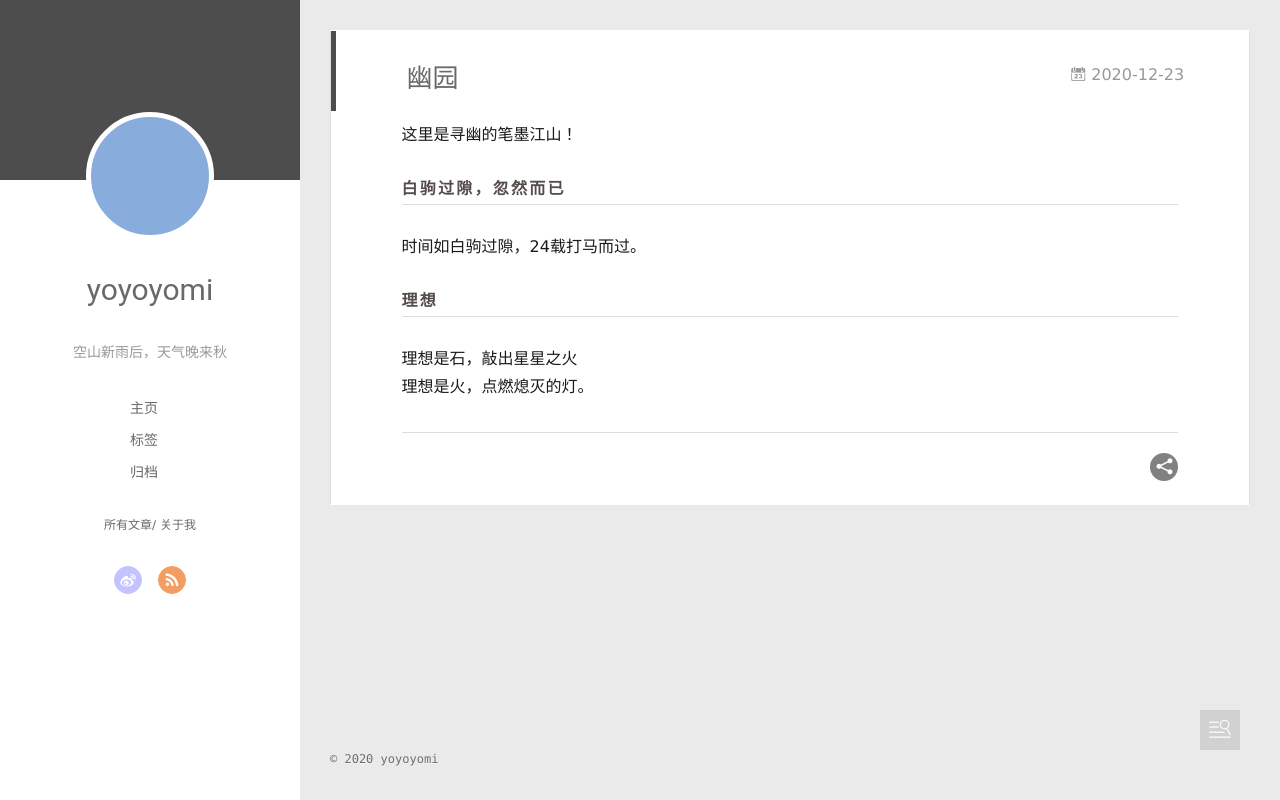
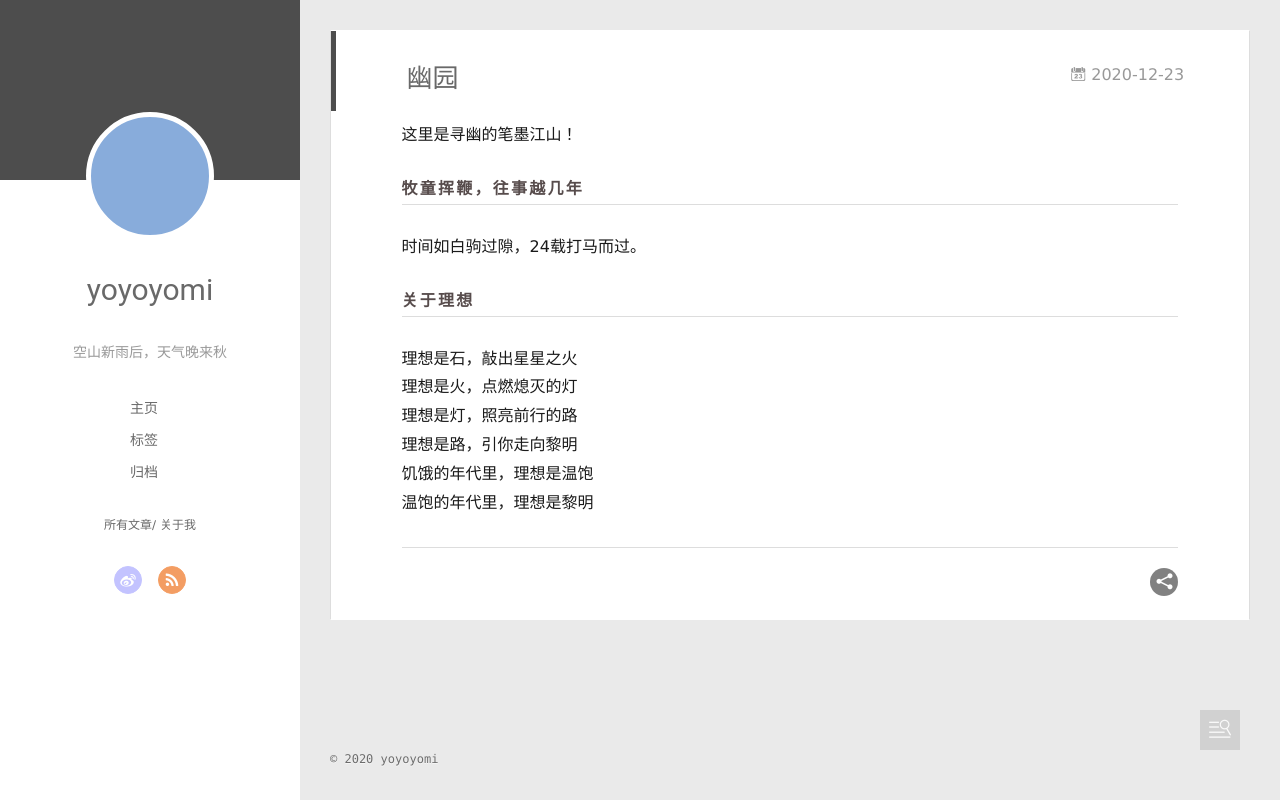
Before and after one commit to yomizhong/yomizhong.github.io, a plain HTML site: page 幽园/index.html in a window 1280 px wide. Drawn offline with Linux system fonts and the light colour scheme; some packages are replaced by stand-ins of ours; a script that the page names is missing.

Commit message:
Site updated: 2020-12-29 11:02:36

```diff
--- a/幽园/index.html
+++ b/幽园/index.html
@@ -8,17 +8,17 @@
   <link rel="dns-prefetch" href="http://yoursite.com">
   <title>幽园 | yoyoyomi</title>
   <meta name="viewport" content="width=device-width, initial-scale=1, maximum-scale=1">
-  <meta name="description" content="这里是寻幽的笔墨江山！ 白驹过隙，忽然而已时间如白驹过隙，24载打马而过。 理想理想是石，敲出星星之火理想是火，点燃熄灭的灯。">
+  <meta name="description" content="这里是寻幽的笔墨江山！ 牧童挥鞭，往事越几年时间如白驹过隙，24载打马而过。 关于理想理想是石，敲出星星之火理想是火，点燃熄灭的灯理想是灯，照亮前行的路理想是路，引你走向黎明饥饿的年代里，理想是温饱温饱的年代里，理想是黎明">
 <meta property="og:type" content="website">
 <meta property="og:title" content="幽园">
 <meta property="og:url" content="http://yoursite.com/幽园/index.html">
 <meta property="og:site_name" content="yoyoyomi">
-<meta property="og:description" content="这里是寻幽的笔墨江山！ 白驹过隙，忽然而已时间如白驹过隙，24载打马而过。 理想理想是石，敲出星星之火理想是火，点燃熄灭的灯。">
+<meta property="og:description" content="这里是寻幽的笔墨江山！ 牧童挥鞭，往事越几年时间如白驹过隙，24载打马而过。 关于理想理想是石，敲出星星之火理想是火，点燃熄灭的灯理想是灯，照亮前行的路理想是路，引你走向黎明饥饿的年代里，理想是温饱温饱的年代里，理想是黎明">
 <meta property="og:locale" content="zh-Hans">
-<meta property="og:updated_time" content="2020-12-28T09:52:13.131Z">
+<meta property="og:updated_time" content="2020-12-28T15:54:34.003Z">
 <meta name="twitter:card" content="summary">
 <meta name="twitter:title" content="幽园">
-<meta name="twitter:description" content="这里是寻幽的笔墨江山！ 白驹过隙，忽然而已时间如白驹过隙，24载打马而过。 理想理想是石，敲出星星之火理想是火，点燃熄灭的灯。">
+<meta name="twitter:description" content="这里是寻幽的笔墨江山！ 牧童挥鞭，往事越几年时间如白驹过隙，24载打马而过。 关于理想理想是石，敲出星星之火理想是火，点燃熄灭的灯理想是灯，照亮前行的路理想是路，引你走向黎明饥饿的年代里，理想是温饱温饱的年代里，理想是黎明">
 
     <link rel="alternative" href="/atom.xml" title="yoyoyomi" type="application/atom+xml">
 
@@ -184,8 +184,8 @@
 
 
             <p>这里是寻幽的笔墨江山！</p>
-<h4 id="白驹过隙，忽然而已"><a href="#白驹过隙，忽然而已" class="headerlink" title="白驹过隙，忽然而已"></a>白驹过隙，忽然而已</h4><p>时间如白驹过隙，24载打马而过。</p>
-<h4 id="理想"><a href="#理想" class="headerlink" title="理想"></a>理想</h4><p>理想是石，敲出星星之火<br>理想是火，点燃熄灭的灯。</p>
+<h4 id="牧童挥鞭，往事越几年"><a href="#牧童挥鞭，往事越几年" class="headerlink" title="牧童挥鞭，往事越几年"></a>牧童挥鞭，往事越几年</h4><p>时间如白驹过隙，24载打马而过。</p>
+<h4 id="关于理想"><a href="#关于理想" class="headerlink" title="关于理想"></a>关于理想</h4><p>理想是石，敲出星星之火<br>理想是火，点燃熄灭的灯<br>理想是灯，照亮前行的路<br>理想是路，引你走向黎明<br>饥饿的年代里，理想是温饱<br>温饱的年代里，理想是黎明  </p>
 
 
 
@@ -276,7 +276,7 @@
                 </span>
                 <span class="tooltip-content">
                     <div class="toc-article">
-                    <ol class="toc"><li class="toc-item toc-level-4"><a class="toc-link" href="#白驹过隙，忽然而已"><span class="toc-number">1.</span> <span class="toc-text">白驹过隙，忽然而已</span></a></li><li class="toc-item toc-level-4"><a class="toc-link" href="#理想"><span class="toc-number">2.</span> <span class="toc-text">理想</span></a></li></ol>
+                    <ol class="toc"><li class="toc-item toc-level-4"><a class="toc-link" href="#牧童挥鞭，往事越几年"><span class="toc-number">1.</span> <span class="toc-text">牧童挥鞭，往事越几年</span></a></li><li class="toc-item toc-level-4"><a class="toc-link" href="#关于理想"><span class="toc-number">2.</span> <span class="toc-text">关于理想</span></a></li></ol>
                     </div>
                 </span>
             </div>
```
